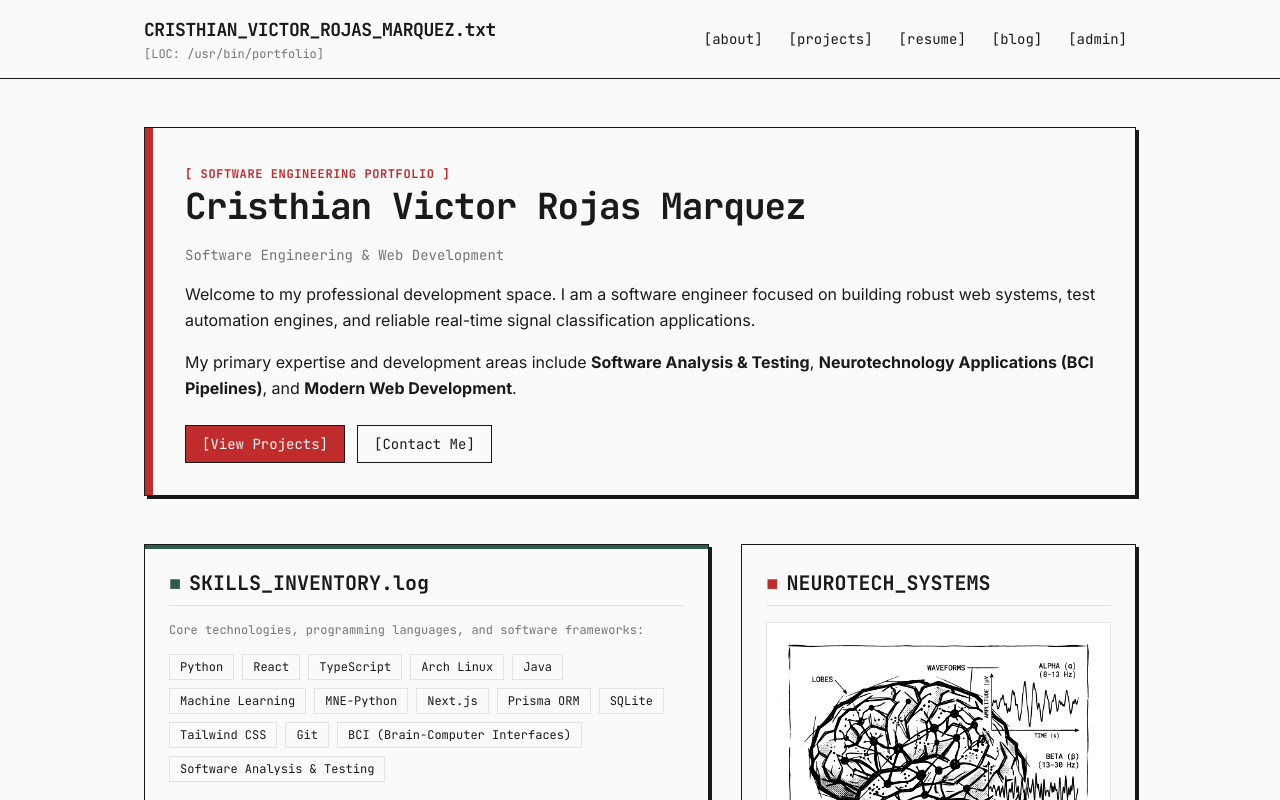
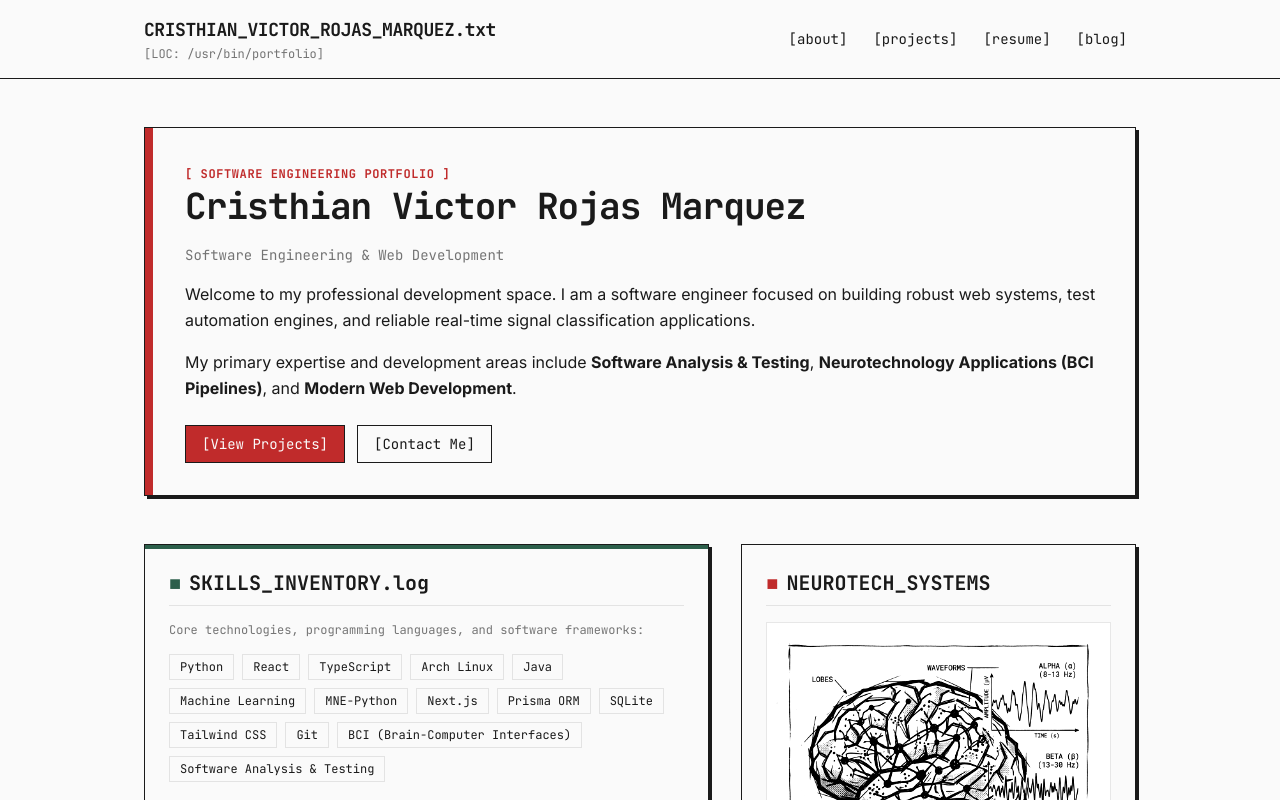
Before and after one commit to RedoRojo/brutalist-stack, a Next.js app: page / in a window 1280 px wide. Shown: the top 800 px of the page. Built offline with nearby package versions, Linux system fonts and the light colour scheme.

Commit message:
Hide admin navigation link from public header

```diff
--- a/src/app/layout.tsx
+++ b/src/app/layout.tsx
@@ -55,9 +55,6 @@ export default function RootLayout({
               <a href="/blog" className="px-2 py-1 border border-transparent hover:border-[#1a1a1a] hover:bg-[#1a1a1a]/5 transition-all">
                 [blog]
               </a>
-              <a href="/admin" className="px-2 py-1 border border-transparent hover:border-[#1a1a1a] hover:bg-[#1a1a1a]/5 transition-all">
-                [admin]
-              </a>
             </nav>
           </div>
         </header>
```
